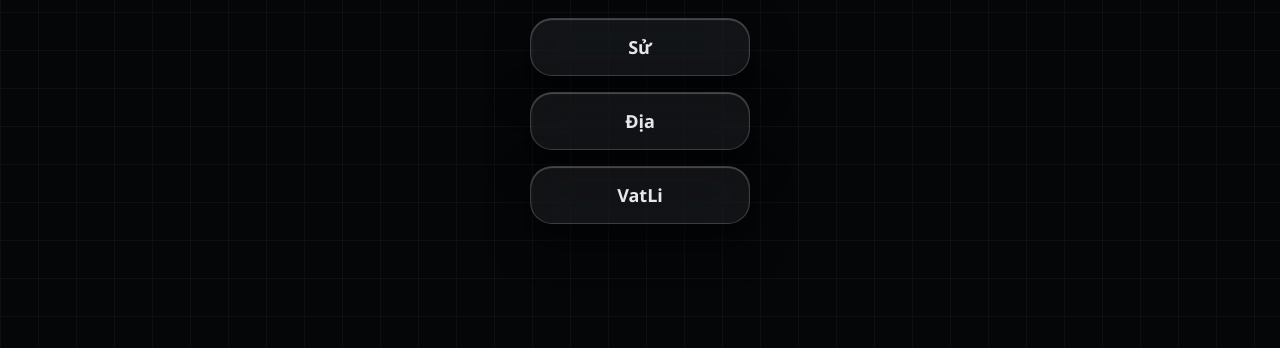
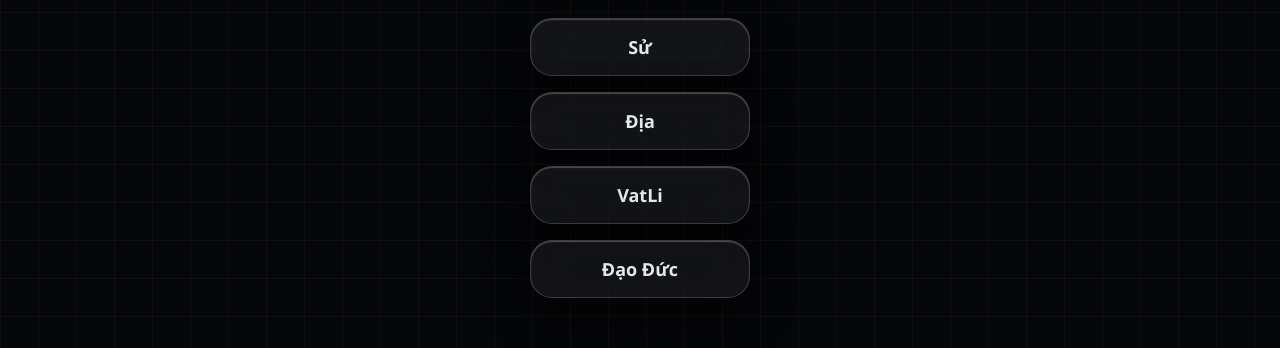
Before and after one commit to DuongKhongNgot/mayconga, a plain HTML site: page index.html in a window 1280 px wide. Shown: the part 292-640 px from the top of the page. Drawn offline with Linux system fonts and the light colour scheme.

Commit message:
cap nhat

```diff
--- a/index.html
+++ b/index.html
@@ -30,6 +30,7 @@
     <a href="https://olm.vn/chu-de/su-4307654470/?i_c=117615878974" class="btn" target="_blank">Sử</a>
     <a href="https://olm.vn/chu-de/dia-4310590452/?i_c=117618700868" class="btn" target="_black">Địa</a>
     <a href="https://olm.vn/chu-de/vli-4310810682/?i_c=117618883562" class="btn" target="_blank">VatLi</a>
+    <a href="https://olm.vn/chu-de/dao-duc-4323427193/?i_c=117638607260" class="btn" target="_blank">Đạo Đức</a>
   </div>
 
   <!-- QR OVERLAY -->
```
